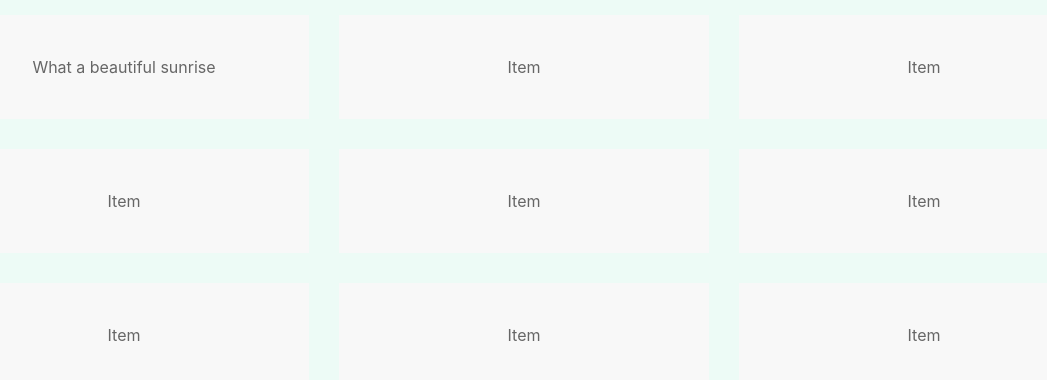
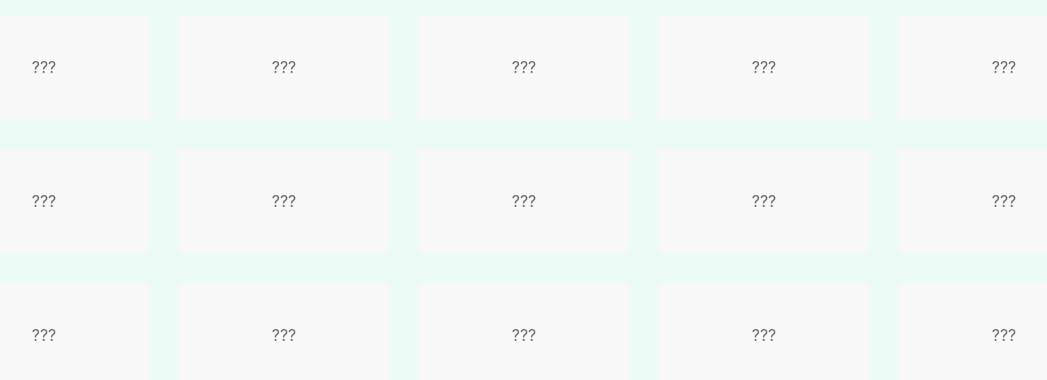
Before and after one commit to dylanstatham/ds-ui-kit-react, a React (Create React App) app: page / in a window 1280 px wide. Shown: the top 380 px of the page, without its empty margins (116-1163 px from the left). Built offline with nearby package versions, Linux system fonts and the light colour scheme.

Commit message:
Add rowcount and itemcount props and basic render function

```diff
--- a/src/components/App/App.js
+++ b/src/components/App/App.js
@@ -6,7 +6,7 @@ class App extends Component {
   render() {
     return (
       <div className="uk-container uk-margin-large-bottom">
-        <Gallery />
+        <Gallery rowCount={3} itemCount={5} />
       </div>
     );
   }
--- a/src/components/Gallery/Gallery.js
+++ b/src/components/Gallery/Gallery.js
@@ -1,60 +1,35 @@
 import React from 'react';
 import './styles.css';
 
-const Gallery = () => (
-  <div className="Gallery">
-    <div className="Gallery__row uk-child-width-expand@s uk-text-center">
-      <div>
-        <div className="Gallery__item uk-card uk-card-default uk-card-body">
-          What a beautiful sunrise
+const Gallery = props => {
+  const { rowCount, itemCount } = props;
+
+  const renderRows = () => {
+    const rows = [];
+    for (let i = 0; i < rowCount; i++) {
+      const items = [];
+      for (let j = 0; j < itemCount; j++) {
+        items.push(
+          <div key={j}>
+            <div className="Gallery__item uk-card uk-card-default uk-card-body">
+              ???
+            </div>
+          </div>
+        );
+      }
+      rows.push(
+        <div
+          key={i}
+          className="Gallery__row uk-child-width-expand@s uk-text-center"
+        >
+          {items}
         </div>
-      </div>
-      <div>
-        <div className="Gallery__item uk-card uk-card-default uk-card-body">
-          Item
-        </div>
-      </div>
-      <div>
-        <div className="Gallery__item uk-card uk-card-default uk-card-body">
-          Item
-        </div>
-      </div>
-    </div>
-    <div className="Gallery__row uk-child-width-expand@s uk-text-center">
-      <div>
-        <div className="Gallery__item uk-card uk-card-default uk-card-body">
-          Item
-        </div>
-      </div>
-      <div>
-        <div className="Gallery__item uk-card uk-card-default uk-card-body">
-          Item
-        </div>
-      </div>
-      <div>
-        <div className="Gallery__item uk-card uk-card-default uk-card-body">
-          Item
-        </div>
-      </div>
-    </div>
-    <div className="Gallery__row uk-child-width-expand@s uk-text-center">
-      <div>
-        <div className="Gallery__item uk-card uk-card-default uk-card-body">
-          Item
-        </div>
-      </div>
-      <div>
-        <div className="Gallery__item uk-card uk-card-default uk-card-body">
-          Item
-        </div>
-      </div>
-      <div>
-        <div className="Gallery__item uk-card uk-card-default uk-card-body">
-          Item
-        </div>
-      </div>
-    </div>
-  </div>
-);
+      );
+    }
+    return rows;
+  };
 
+  const rows = renderRows();
+  return <div className="Gallery">{rows}</div>;
+};
 export default Gallery;
```
